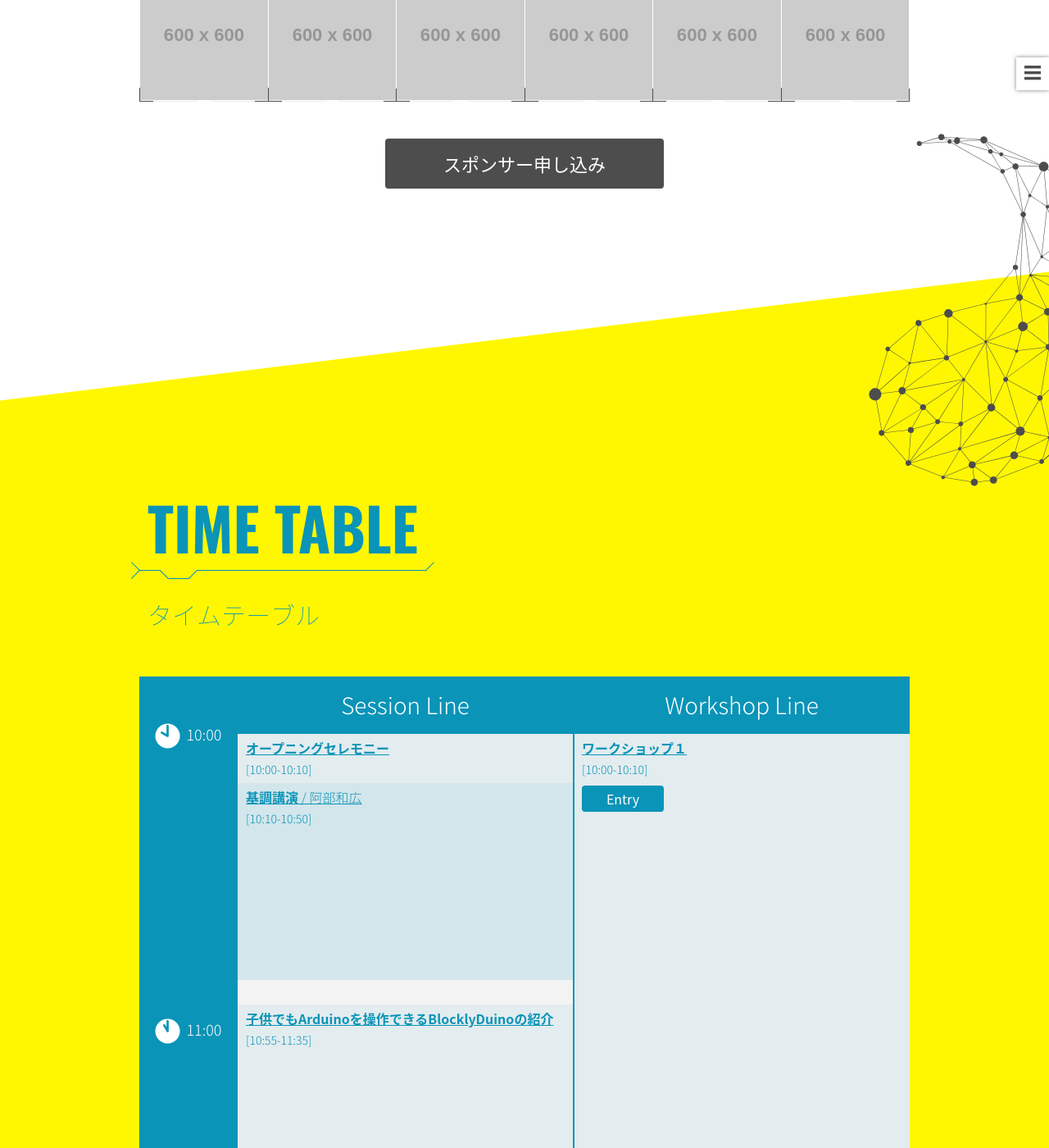
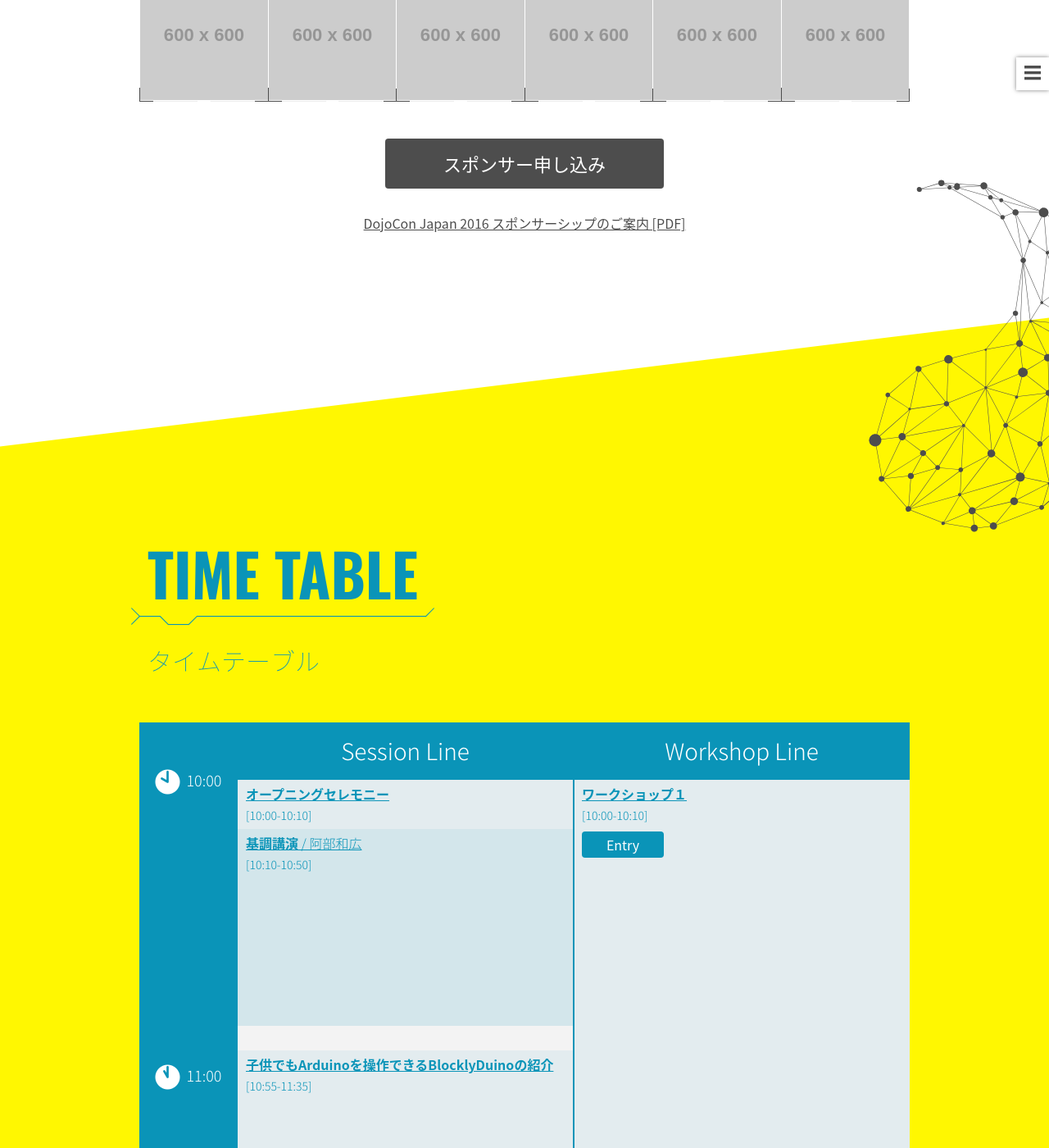
Before and after one commit to dojocon-japan/dojocon2016.coderdojo.jp, a Jekyll site: the page built from index.html, in a window 1280 px wide and 1400 px high, scrolled down 8163 px. Shown: the whole window at 82% size. Built offline with Jekyll 4.4.1, drawn with Linux system fonts in a browser that asks for light colours; some web fonts are replaced; comment, search, counter and statistics services are not loaded.

Commit message:
Add sponsorship PDF. Fix #10

```diff
--- a/assets/_sass/_index.scss
+++ b/assets/_sass/_index.scss
@@ -1155,6 +1155,10 @@
 		}
 	}
 
+	.become-a-sponsor-outer {
+		text-align: center;
+	}
+
 	.become-a-sponsor {
 		box-shadow: none;
 		font-size: 18px;
--- a/index.html
+++ b/index.html
@@ -187,7 +187,11 @@ layout: default
 				<li><a href=""><img src="//placehold.it/600x600/fff/000?text=SPONSOR+LOGO" alt="スポンサー"></a></li>
 			</ul>
 		</div>
-		<a href="{{ site.sponsorform_url }}" class="button button-large button-block become-a-sponsor" target="_blank">スポンサー申し込み</a>
+		<p class="become-a-sponsor-outer">
+			<a href="{{ site.sponsorform_url }}" class="button button-large button-block become-a-sponsor" target="_blank">スポンサー申し込み</a>
+			<br>
+			<a href="{{ '/assets/pdf/sponsor.pdf' | prepend: site.baseurl }}" target="_blank">DojoCon Japan 2016 スポンサーシップのご案内 [PDF]</a>
+		</p>
 	</div>
 </div>
 
```
Also changed, not shown: assets/css/main.css, 1 other file.
